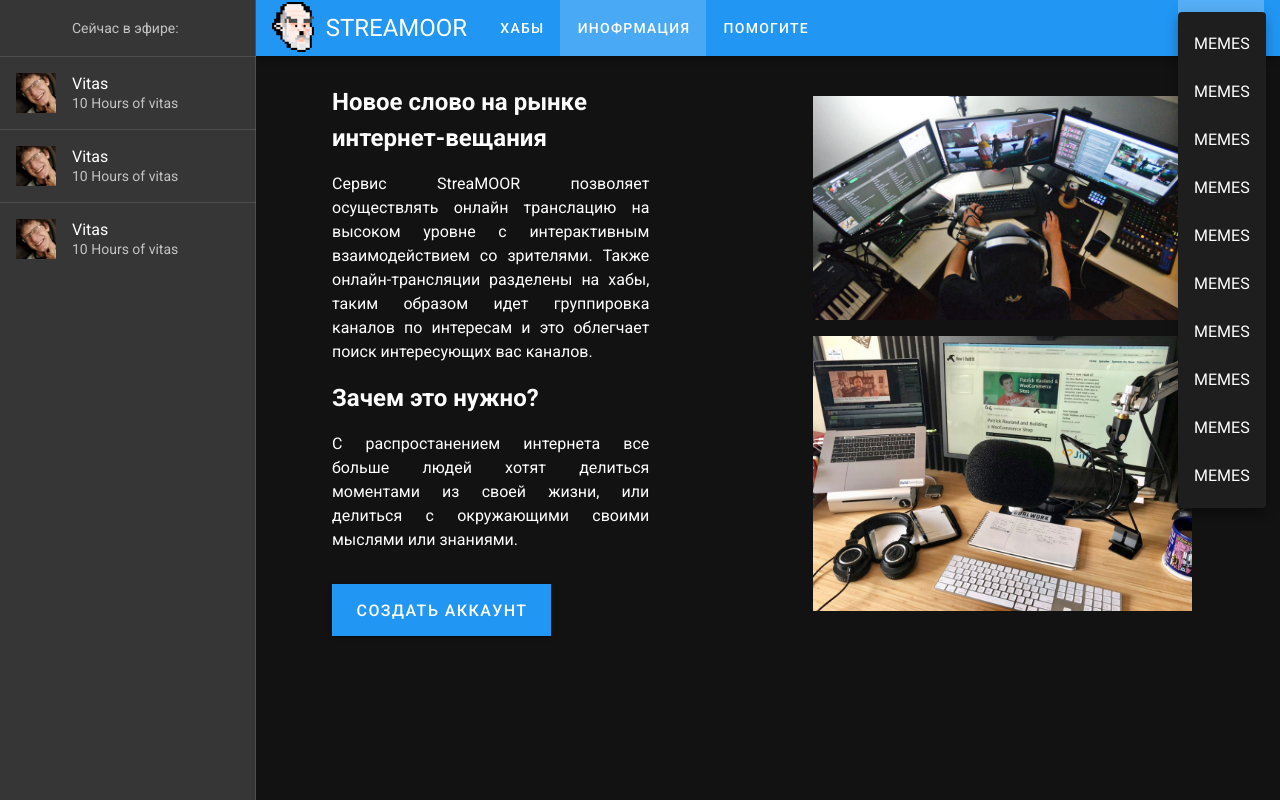
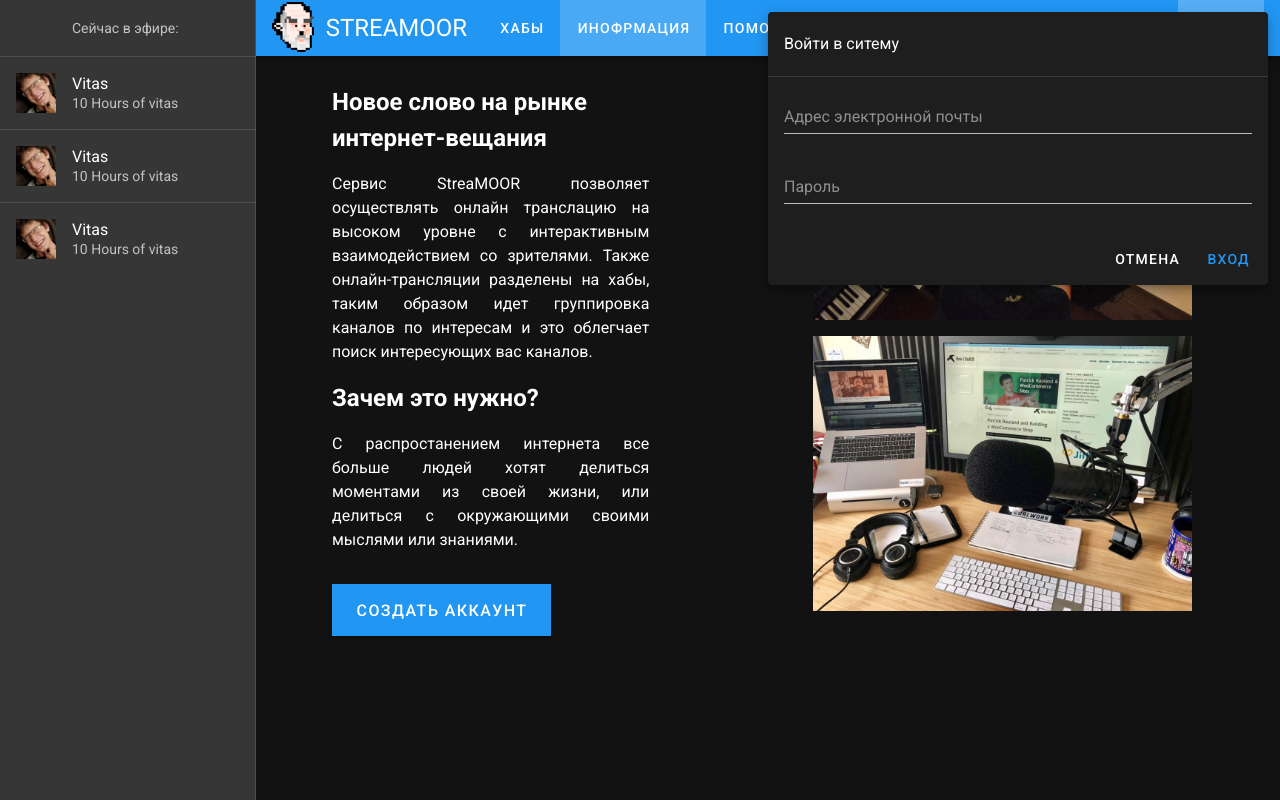
Before and after one commit to Mita57/StreaMOOR, a Vue app in the folder client/: page /info in a window 1280 px wide. Both pictures are taken after a click on the button "ВОЙТИ". Built offline with nearby package versions, Linux system fonts and the light colour scheme.

Commit message:
login menu

```diff
--- a/client/src/App.vue
+++ b/client/src/App.vue
@@ -19,11 +19,32 @@
                     <template v-slot:activator="{ on }">
                         <v-btn text class="white--text" @click="" v-on="on" id="cock">Войти</v-btn>
                     </template>
-                    <v-list>
-                        <v-list-item v-for="i in 10">
-                            <v-list-item-title>MEMES</v-list-item-title>
-                        </v-list-item>
-                    </v-list>
+                    <v-card style="width: 500px">
+                        <v-list>
+                            <v-list-item>
+                                <v-list-item-content>
+                                    <v-list-item-title>Войти в ситему</v-list-item-title>
+                                </v-list-item-content>
+                            </v-list-item>
+                        </v-list>
+
+                        <v-divider></v-divider>
+
+                        <v-list>
+                            <v-list-item>
+                                <v-text-field type="text" v-model="email" placeholder="Адрес электронной почты"><br> </v-text-field>
+                            </v-list-item>
+                            <v-list-item>
+                                <v-text-field type="password" v-model="password" placeholder="Пароль"><br></v-text-field>
+                            </v-list-item>
+                        </v-list>
+
+                        <v-card-actions>
+                            <v-spacer></v-spacer>
+                            <v-btn text @click="menu = false">Отмена</v-btn>
+                            <v-btn color="primary" text @click="menu = false">Вход</v-btn>
+                        </v-card-actions>
+                    </v-card>
                 </v-menu>
             </v-toolbar-items>
         </v-app-bar>
```
